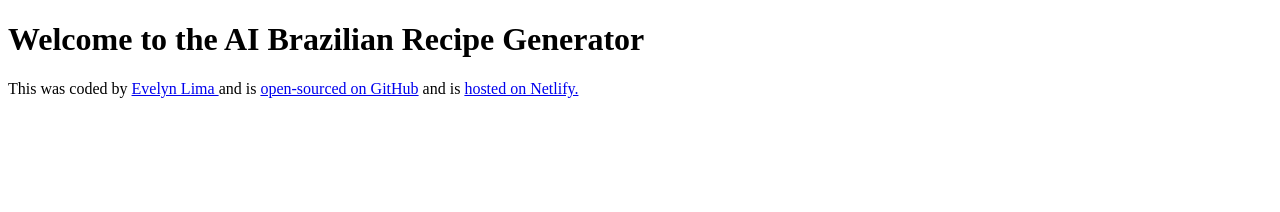
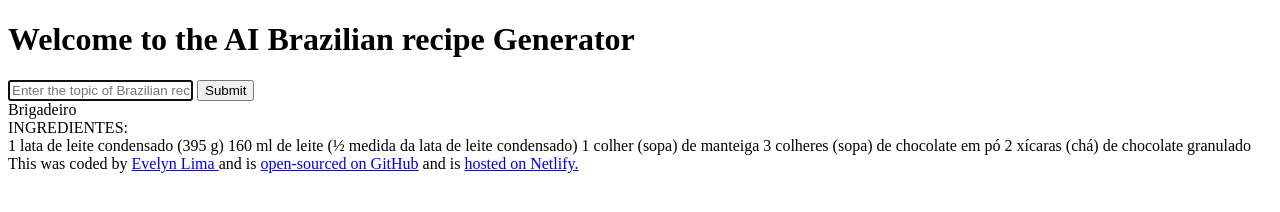
Before and after one commit to Evelyn-DeLima/brazilian-recipe-generator, a plain HTML site: page index.html in a window 1280 px wide. Drawn offline with Linux system fonts and the light colour scheme.

Commit message:
Added the basic HTML structure

```diff
--- a/index.html
+++ b/index.html
@@ -4,10 +4,32 @@
     <meta charset="UTF-8" />
     <meta name="viewport" content="width=device-width, initial-scale=1.0" />
     <link rel="stylesheet" href="src/style.css" />
-    <title>AI recipe generator</title>
+    <title>AI Brazilian recipe generator</title>
   </head>
   <body>
-    <h1>Welcome to the AI Brazilian Recipe Generator</h1>
+    <header>
+      <h1>Welcome to the AI Brazilian recipe Generator</h1>
+    </header>
+    <main>
+      <form>
+        <input
+          type="text"
+          placeholder="Enter the topic of Brazilian recipes"
+          autofocus
+          required
+        />
+        <input type="submit" />
+      </form>
+      <div>
+        Brigadeiro
+        <br />
+        INGREDIENTES:
+        <br />
+        1 lata de leite condensado (395 g) 160 ml de leite (½ medida da lata de
+        leite condensado) 1 colher (sopa) de manteiga 3 colheres (sopa) de
+        chocolate em pó 2 xícaras (chá) de chocolate granulado
+      </div>
+    </main>
 
     <footer>
       This was coded by
```
